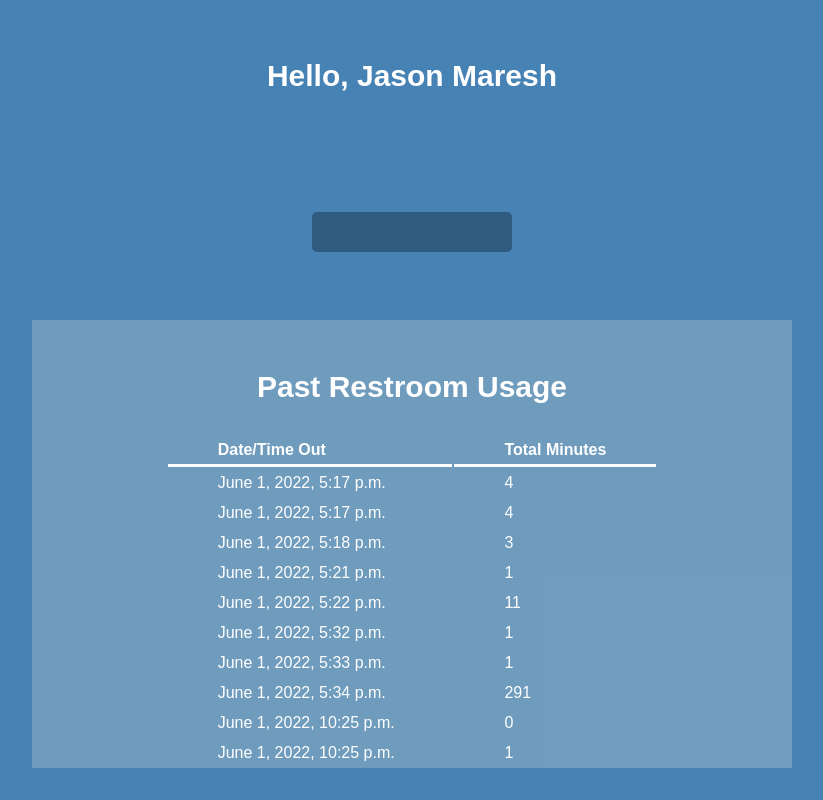
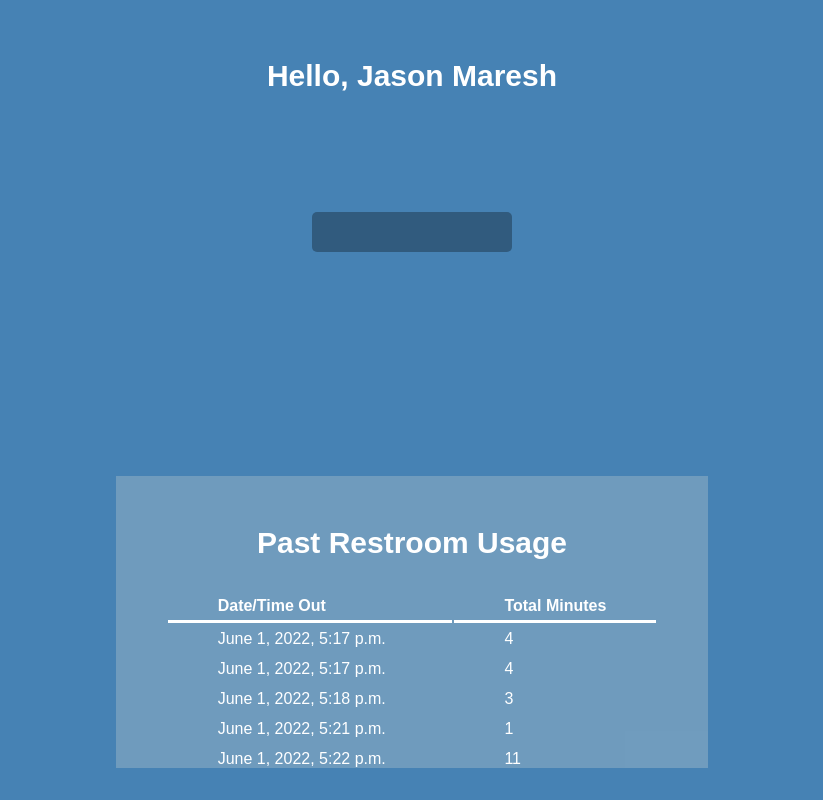
Before and after one commit to mrmaresh/classroom, a Django app: template attendance/templates/select.html in a window 1280 px wide. Shown: the whole page, without its empty margins (236-1059 px from the left). Run offline with Django 3.2, Linux system fonts and the light colour scheme; data comes from the database, SQL or seed files in the repository; the template is opened without the code that fills it: values that come from a table or form of the project are taken from there, most other values are stand-ins (such as "Sample title", 1, 10 or a date in 2020); some web fonts are replaced.

Commit message:
Tue, Jun 21, 2022, 7:44 PM +00:00

```diff
--- a/attendance/static/select/style.css
+++ b/attendance/static/select/style.css
@@ -72,11 +72,11 @@ body {
     background-color: rgba(210,215,211,.3);
     grid-column-start: 2;
     grid-column-end: 5;
-    grid-row-start: 3;
+    grid-row-start: 4;
     grid-row-end: 6;
-    padding: 20px;
+    padding: 20px 50px;
     text-align: left;
-    width: 100%;
+
     align: start;
     height: 100%;
     overflow: auto;
```
